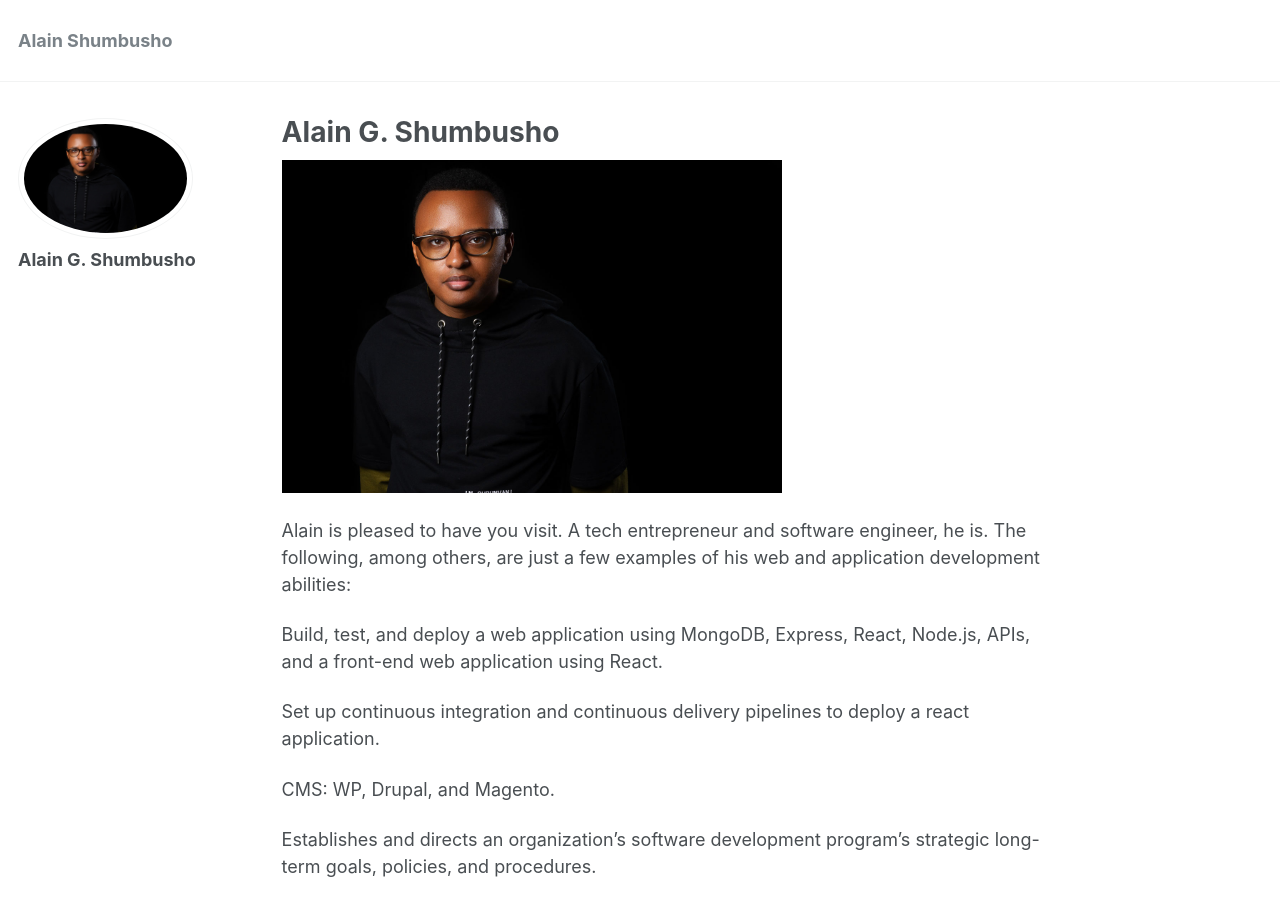
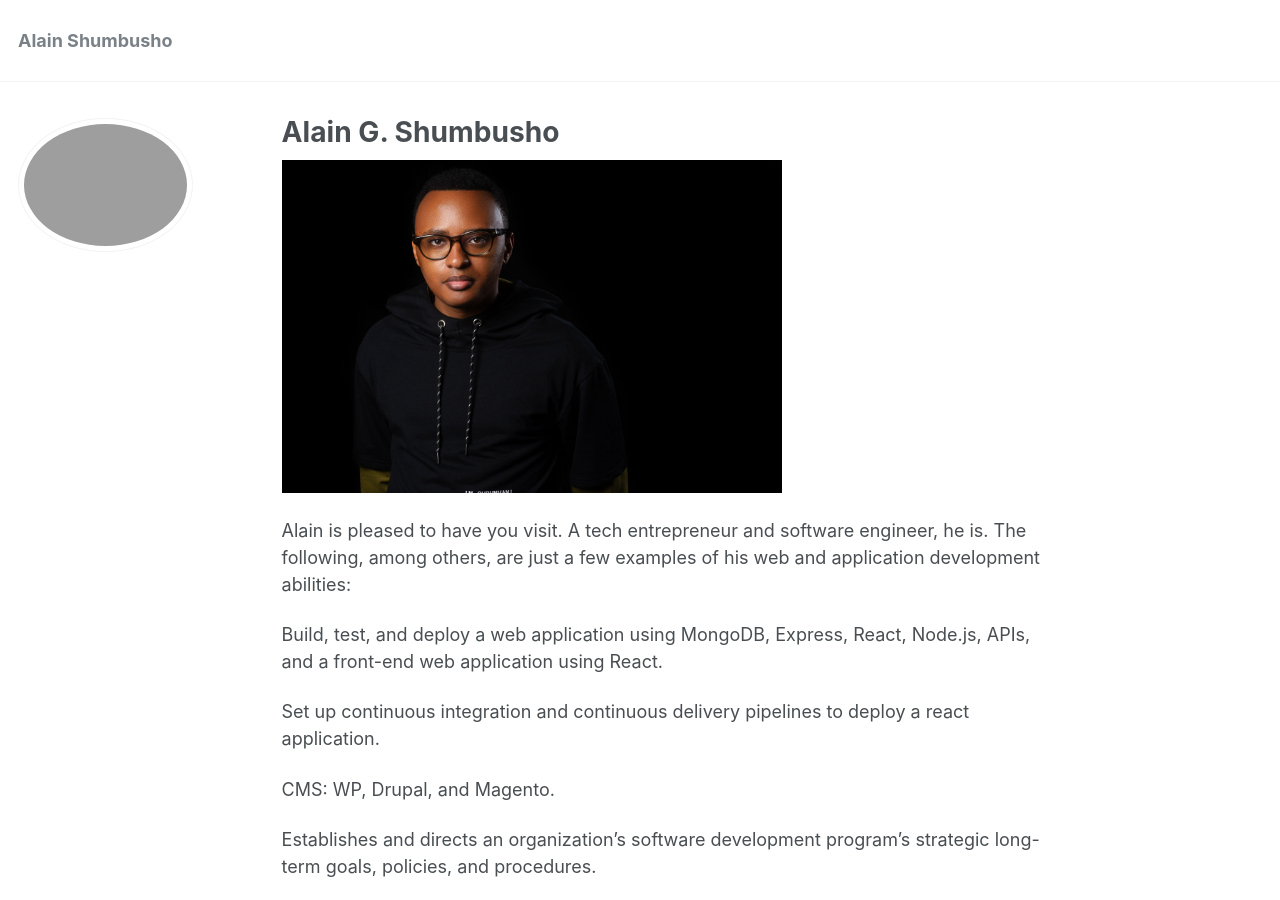
Before and after one commit to phdcsseiden/phdcsseiden.github.io, a Jekyll site: the page built from _pages/about.md, in a window 1280 px wide and 900 px high. Built offline with Jekyll 4.4.1, drawn with Linux system fonts in a browser that asks for light colours.

Commit message:
Update _config.yml

```diff
--- a/_config.yml
+++ b/_config.yml
@@ -80,8 +80,8 @@ analytics:
 
 # Site Author
 author:
-  name             : "Alain G. Shumbusho"
-  avatar           : "Headshotwoo.jpg"
+  name             : #"Alain G. Shumbusho"
+  avatar           : #"Headshotwoo.jpg"
   bio              : #"He/Him"
   bio              : #"STEM Grad - He/Him/His"
   employer         :
```
